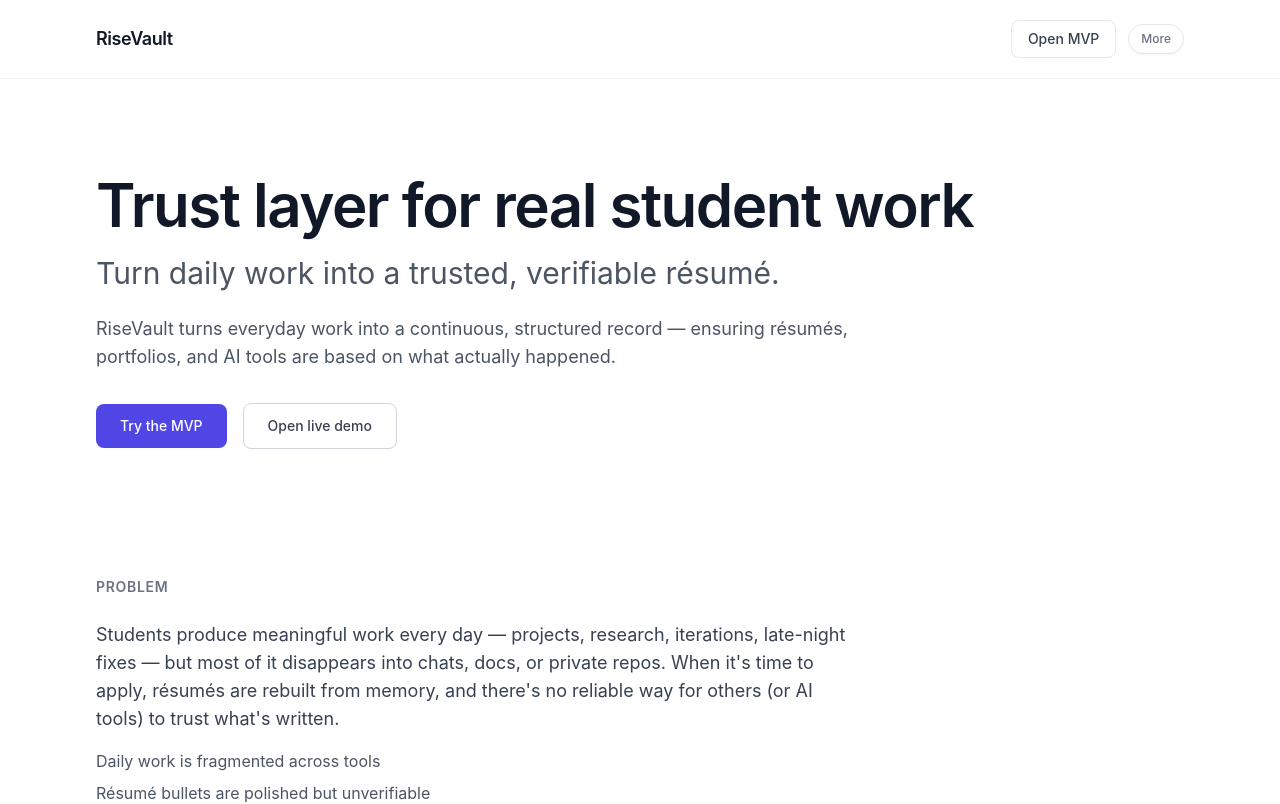
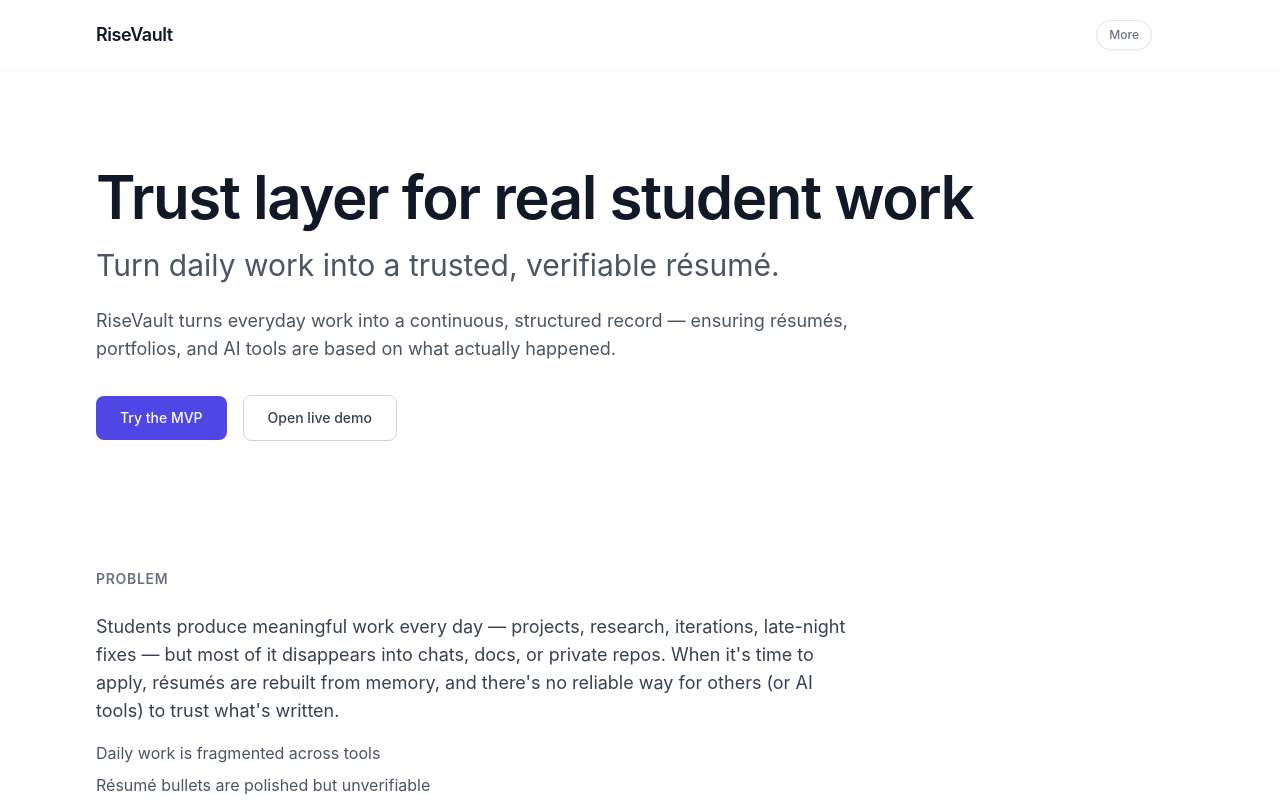
Before and after one commit to wowno1090858718/risevault-mvp, a Next.js app: page /landing in a window 1280 px wide. Shown: the top 804 px of the page. Built offline with nearby package versions, Linux system fonts and the light colour scheme.

Commit message:
RiseVault Landing Page — Remove the Open MVP button

```diff
--- a/app/landing/page.tsx
+++ b/app/landing/page.tsx
@@ -6,19 +6,13 @@
     <div className="min-h-screen bg-white text-gray-900">
       {/* Top Navigation */}
       <header className="border-b border-gray-100">
-        <div className="mx-auto flex max-w-6xl items-center justify-between px-6 py-5 sm:px-8">
+        <div className="mx-auto flex max-w-6xl items-center gap-6 px-6 py-5 sm:px-8">
           <div className="flex items-center gap-2">
             <span className="text-lg font-semibold tracking-tight text-gray-900">
               RiseVault
             </span>
           </div>
-          <div className="flex items-center gap-3">
-            <Link
-              href="/"
-              className="rounded-lg border border-gray-200 bg-white px-4 py-2 text-sm font-medium text-gray-700 transition-colors hover:bg-gray-50"
-            >
-              Open MVP
-            </Link>
+          <div className="ml-auto mr-4 sm:mr-8">
             <div className="relative group">
               <button
                 type="button"
```
